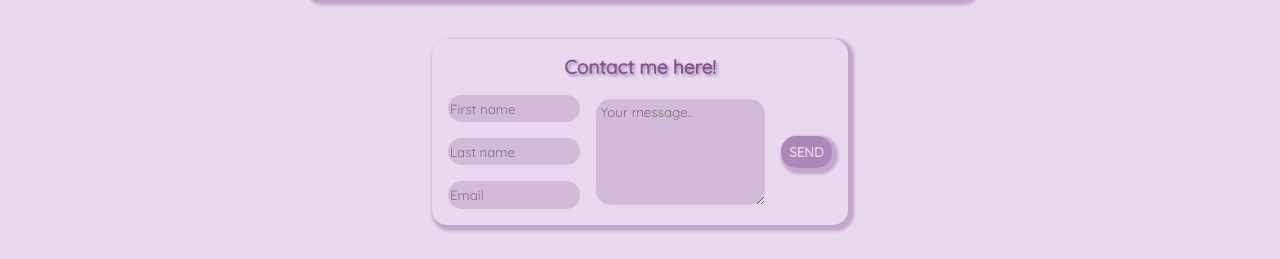
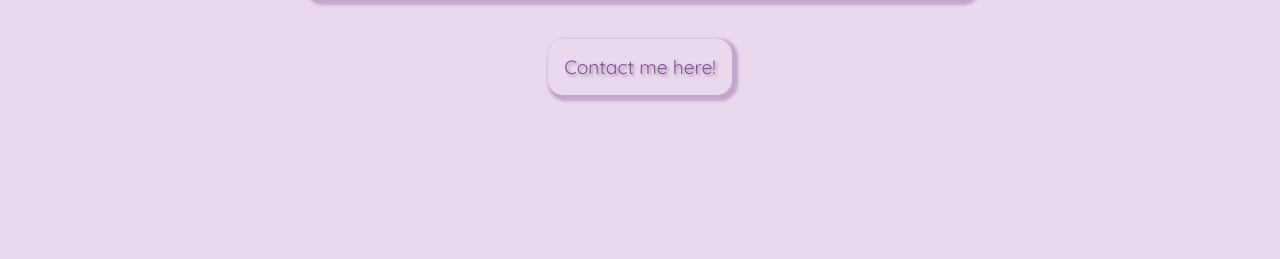
Before and after one commit to Linneaeas/angular-blog, an Angular app: page /About in a window 1280 px wide. Shown: the part 505-764 px from the top of the page. Built offline with nearby package versions, Linux system fonts and the light colour scheme.

Commit message:
Toggle Contact Form visability

```diff
--- a/src/app/pages/about-me/about-me.component.css
+++ b/src/app/pages/about-me/about-me.component.css
@@ -26,10 +26,16 @@
 .AboutPic {
   height: 300px;
 }
-.FormCont > h4 {
+.ContactMeBTN {
   text-shadow: 2px 2px 3px rgba(158, 116, 170, 0.8);
   color: rgb(129, 86, 141);
   font-size: 1.2rem;
+  background: none;
+  border: none;
+}
+.ContactMeBTN:hover {
+  cursor: pointer;
+  scale: 110%;
 }
 .FormCont {
   display: flex;
--- a/src/app/pages/about-me/about-me.component.html
+++ b/src/app/pages/about-me/about-me.component.html
@@ -9,8 +9,10 @@
     </div>
   </div>
   <div class="FormCont">
-    <h4>Contact me here!</h4>
-    <form class="FormFields">
+    <button class="ContactMeBTN" (click)="showFormFields = !showFormFields">
+      Contact me here!
+    </button>
+    <form *ngIf="showFormFields" class="FormFields">
       <div class="LineOne">
         <input
           type="text"
--- a/src/app/pages/about-me/about-me.component.ts
+++ b/src/app/pages/about-me/about-me.component.ts
@@ -7,4 +7,6 @@ import { Component } from '@angular/core';
 })
 export class AboutMeComponent {
 
+showFormFields: boolean = false;
+
 }
```
